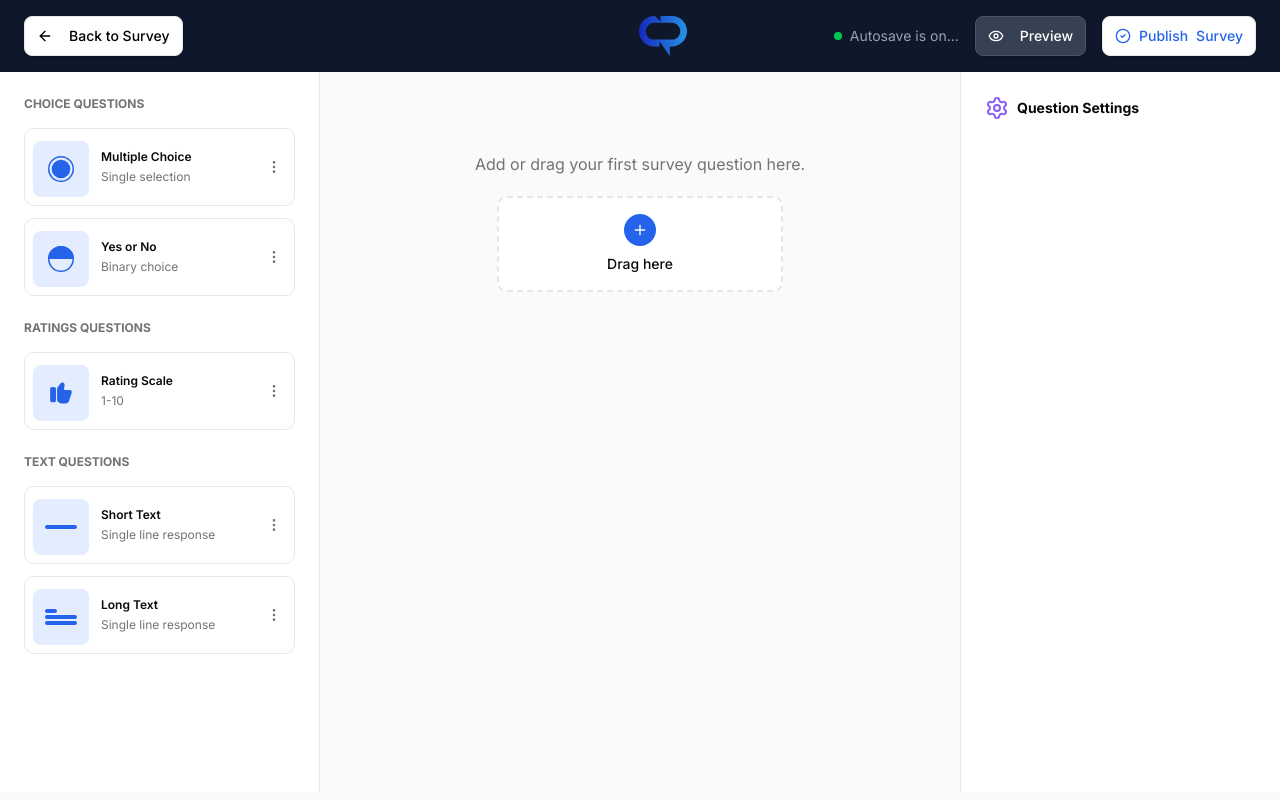
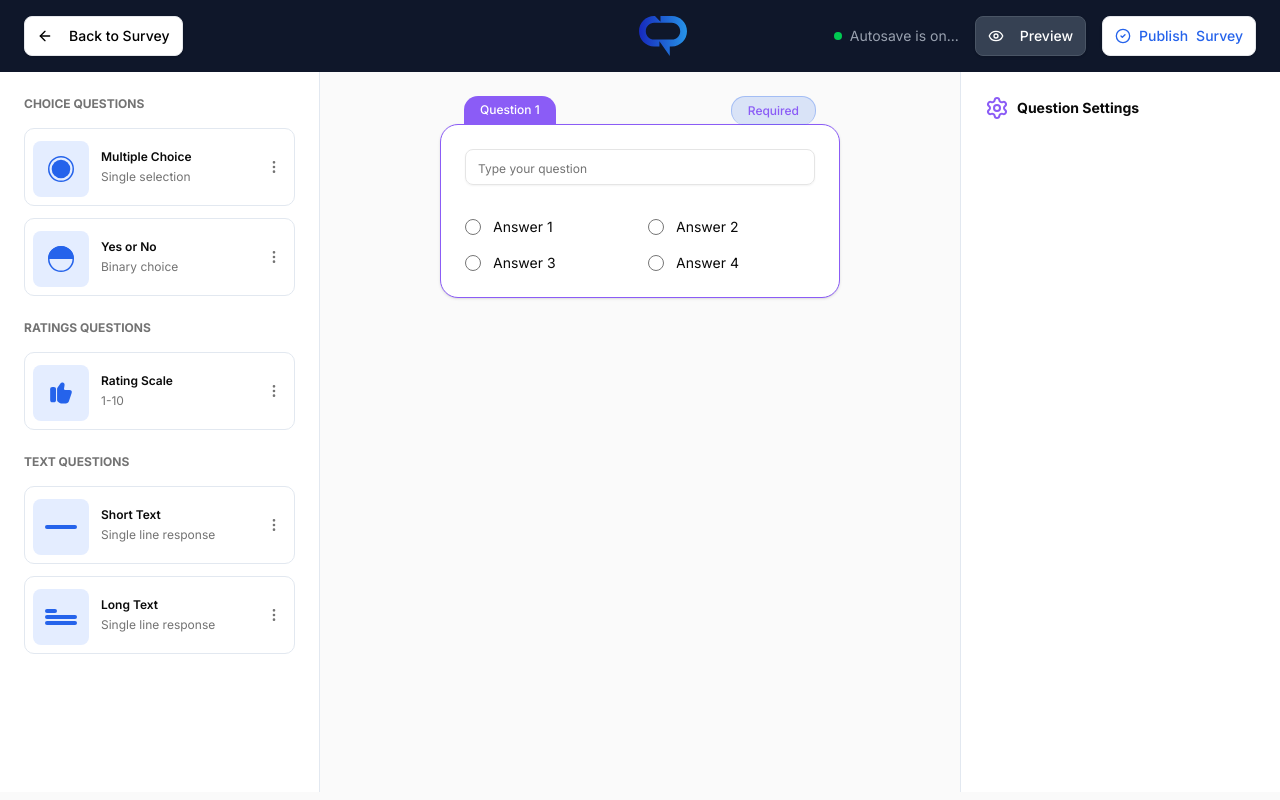
Before and after one commit to adaji025/askmi-next, a Next.js app: page /create-survey in a window 1280 px wide. Built offline with nearby package versions, Linux system fonts and the light colour scheme.

Commit message:
added multi choice question card

```diff
--- a/src/app/create-survey/page.tsx
+++ b/src/app/create-survey/page.tsx
@@ -24,6 +24,7 @@ import QuestionCard from "@/components/core/dashboard/surveys/question-card";
 import EmptyQuestions from "@/components/core/dashboard/surveys/empty-question";
 import EmptySettings from "@/components/core/dashboard/surveys/empty-settings";
 import FilledSettings from "@/components/core/dashboard/surveys/filled-settings";
+import FilledQuestion from "@/components/core/dashboard/surveys/filled-question";
 
 interface QuestionType {
   id: string;
@@ -146,7 +147,8 @@ export default function CreateSurvey() {
       {/* Center Canvas - Survey Builder */}
       <div className="flex-1 p-8 overflow-y-auto">
         <div className="max-w-2xl mx-auto">
-          <EmptyQuestions />
+          {/* <EmptyQuestions /> */}
+          <FilledQuestion />
         </div>
       </div>
 
--- a/src/components/core/dashboard/surveys/filled-question.tsx
+++ b/src/components/core/dashboard/surveys/filled-question.tsx
@@ -1,9 +1,10 @@
 import React from 'react'
+import MultiChoiceCard from './multi-choice-card'
 
 const FilledQuestion = () => {
   return (
     <div>
-
+      <MultiChoiceCard />
     </div>
   )
 }
--- /dev/null
+++ b/src/components/core/dashboard/surveys/multi-choice-card.tsx
@@ -0,0 +1,104 @@
+"use client";
+
+import { useState } from "react";
+import { Card } from "@/components/ui/card";
+import { Input } from "@/components/ui/input";
+import { Button } from "@/components/ui/button";
+
+interface MultiChoiceCardProps {
+  questionNumber?: number;
+}
+
+const MultiChoiceCard = ({ questionNumber = 1 }: MultiChoiceCardProps) => {
+  const [question, setQuestion] = useState({
+    title: "",
+    options: [
+      { id: 1, text: "Answer 1" },
+      { id: 2, text: "Answer 2" },
+      { id: 3, text: "Answer 3" },
+      { id: 4, text: "Answer 4" },
+    ],
+    isRequired: false,
+  });
+
+  const [selectedQuestion, setSelectedQuestion] = useState<string | null>(null);
+
+  const handleAnswerChange = (id: number, text: string) => {
+    setQuestion({
+      ...question,
+      options: question.options.map((option) =>
+        option.id === id ? { ...option, text } : option
+      ),
+    });
+  };
+
+  return (
+    <div className="relative max-w-100 mx-auto mt-5">
+      {/* Question Tab */}
+      <div className="absolute -top-7 left-6 z-10">
+        <div className="bg-[#8B5CF6] text-white px-4 py-1.5 rounded-t-xl text-xs font-medium">
+          Question {questionNumber}
+        </div>
+      </div>
+      {/* Required Tab */}
+      <div className="absolute -top-7 right-6 z-10">
+        <div className="text-[#8B5CF6] bg-[#2563EB26] border border-b-0 border-[#2563EB4D] px-4 py-1.5 rounded-xl text-xs font-medium">
+          Required
+        </div>
+      </div>
+
+      {/* Main Card */}
+      <Card className="relative border-[#8B5CF6] border rounded-2xl shadow-sm bg-white p-6">
+        {/* Question Input */}
+        <div className="mb-2">
+          <Input
+            type="text"
+            placeholder="Type your question"
+            value={question.title}
+            onChange={(e) =>
+              setQuestion({ ...question, title: e.target.value })
+            }
+            className="w-full h-9 text-xs placeholder:text-xs"
+          />
+        </div>
+
+        {/* Answer Options Grid */}
+        <div className="grid grid-cols-2 gap-4">
+          {question.options.map((option) => (
+            <div
+              key={option.id}
+              className="flex items-center gap-3 rounded-md hover:bg-gray-50 transition-colors"
+            >
+              <input
+                type="radio"
+                id={`option-${option.id}`}
+                name="answer"
+                value={option.id.toString()}
+                checked={selectedQuestion === option.id.toString()}
+                onChange={(e) => setSelectedQuestion(e.target.value)}
+                className="w-4 h-4  text-[#2563EB] border-gray-300 focus:ring-[#2563EB] focus:ring-2"
+              />
+              <label
+                htmlFor={`option-${option.id}`}
+                className="flex-1 text-xs cursor-pointer"
+              >
+                <Input
+                  type="text"
+                  value={option.text}
+                  onChange={(e) => handleAnswerChange(option.id, e.target.value)}
+                  className="border-0 p-0 h-auto focus-visible:ring-0 focus-visible:ring-offset-0 shadow-none"
+                  onClick={(e) => {
+                    e.stopPropagation();
+                    setSelectedQuestion(option.id.toString());
+                  }}
+                />
+              </label>
+            </div>
+          ))}
+        </div>
+      </Card>
+    </div>
+  );
+};
+
+export default MultiChoiceCard;
```
